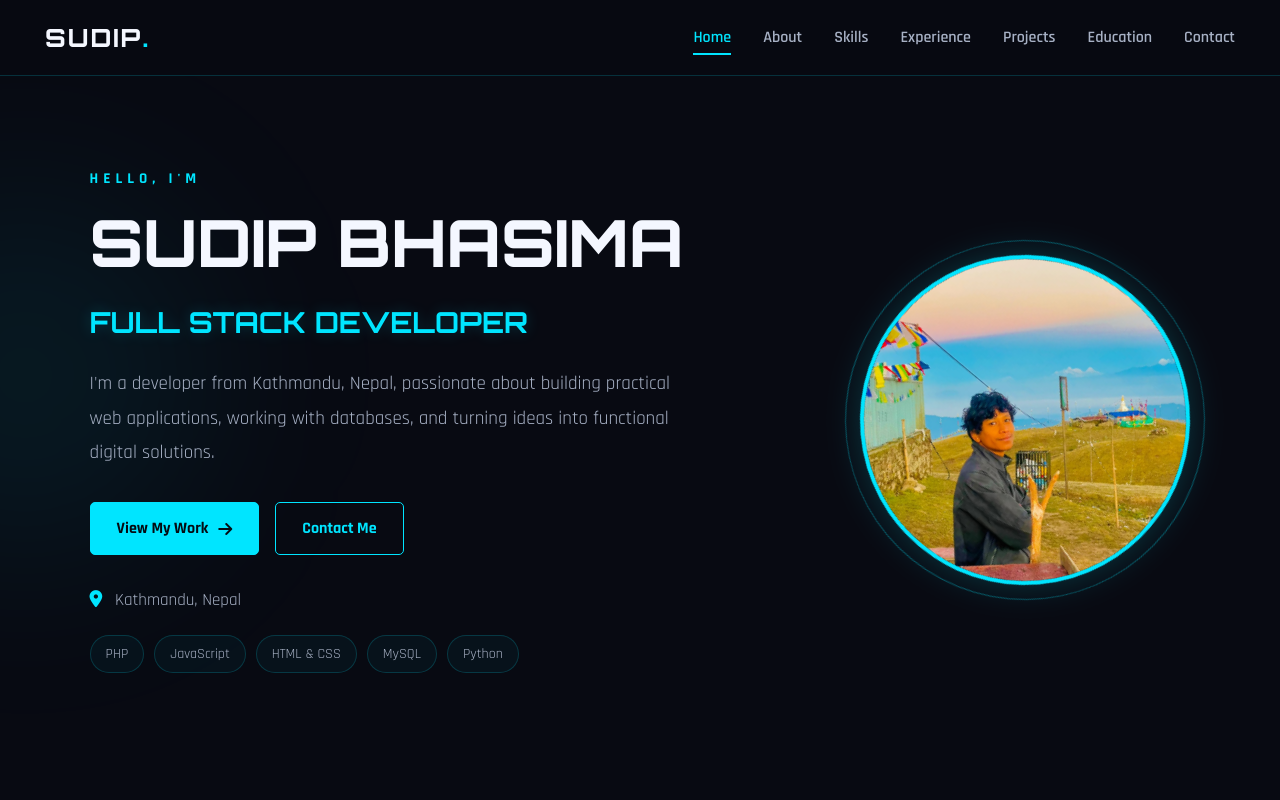
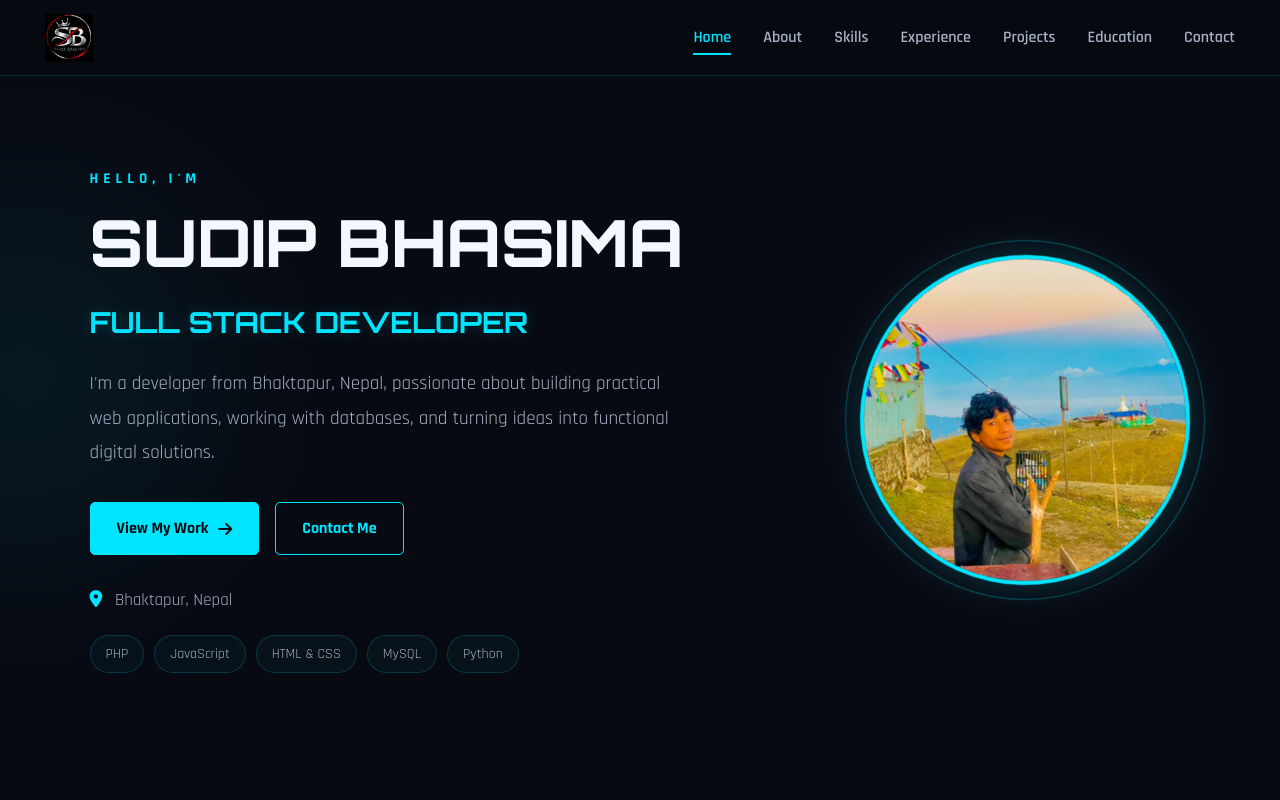
Before and after one commit to Sudip14/Portfolio, a plain HTML site: page index.html in a window 1280 px wide. Shown: the top 800 px of the page. Drawn offline with Linux system fonts and the light colour scheme.

Commit message:
(update on the page)

```diff
--- a/index.html
+++ b/index.html
@@ -5,9 +5,10 @@
     <meta charset="UTF-8">
     <meta name="viewport" content="width=device-width, initial-scale=1.0">
 
-    <meta name="description" content="Sudip Bhasima - Full Stack Developer from Kathmandu, Nepal. Explore my skills, experience, and software development projects.">
+    <meta name="description" content="Sudip Bhasima - Full Stack Developer from Bhaktapur, Nepal. Explore my skills, experience, and software development projects.">
     <meta name="author" content="Sudip Bhasima">
     <meta name="theme-color" content="#0c0808">
+    <link rel="icon" type="image/png" href="favicon1.png">
 
     <title>Sudip Bhasima | Full Stack Developer</title>
 
@@ -34,7 +35,7 @@
     <nav class="navbar">
 
         <a href="#home" class="logo">
-            SUDIP<span>.</span>
+            <img src="favicon1.png" alt="Sudip Bhasima home">
         </a>
 
         <ul class="nav-links" id="navLinks">
@@ -79,7 +80,7 @@
         </h2>
 
         <p class="hero-description">
-            I'm a developer from Kathmandu, Nepal, passionate about
+            I'm a developer from Bhaktapur, Nepal, passionate about
             building practical web applications, working with databases,
             and turning ideas into functional digital solutions.
         </p>
@@ -99,7 +100,7 @@
 
         <div class="hero-location">
             <i class="fas fa-map-marker-alt"></i>
-            Kathmandu, Nepal
+            Bhaktapur, Nepal
         </div>
 
         <div class="hero-skills">
@@ -143,7 +144,7 @@
             <h3>Building Solutions Through Code</h3>
 
             <p>
-                I'm Sudip Bhasima, a BCA graduate from Kathmandu, Nepal,
+                I'm Sudip Bhasima, a BCA graduate from Bhaktapur, Nepal,
                 passionate about software development and technology.
                 I enjoy developing applications, working with databases,
                 and solving technical problems.
@@ -190,7 +191,7 @@
 
                     <div>
                         <strong>Location</strong>
-                        <span>Kathmandu, Nepal</span>
+                        <span>Bhaktapur, Nepal</span>
                     </div>
                 </div>
 
@@ -855,7 +856,7 @@
 
                     <h3>Location</h3>
 
-                    <p>Kathmandu, Nepal</p>
+                    <p>Bhaktapur, Nepal</p>
 
                 </div>
 
@@ -958,7 +959,7 @@
 <footer class="footer">
 
     <a href="#home" class="footer-logo">
-        SUDIP<span>.</span>
+        <img src="favicon1.png" alt="Sudip Bhasima home">
     </a>
 
     <p>
--- a/style.css
+++ b/style.css
@@ -116,6 +116,14 @@ section {
 .logo span,
 .footer-logo span {
     color: var(--primary);
+}
+
+.logo img,
+.footer-logo img {
+    display: block;
+    width: 48px;
+    height: 48px;
+    object-fit: contain;
 }
 
 .nav-links {
```
Also changed, not shown: BBMS/bbms.html (+3 -2 lines), favicon1.png (added), 1 other file.
